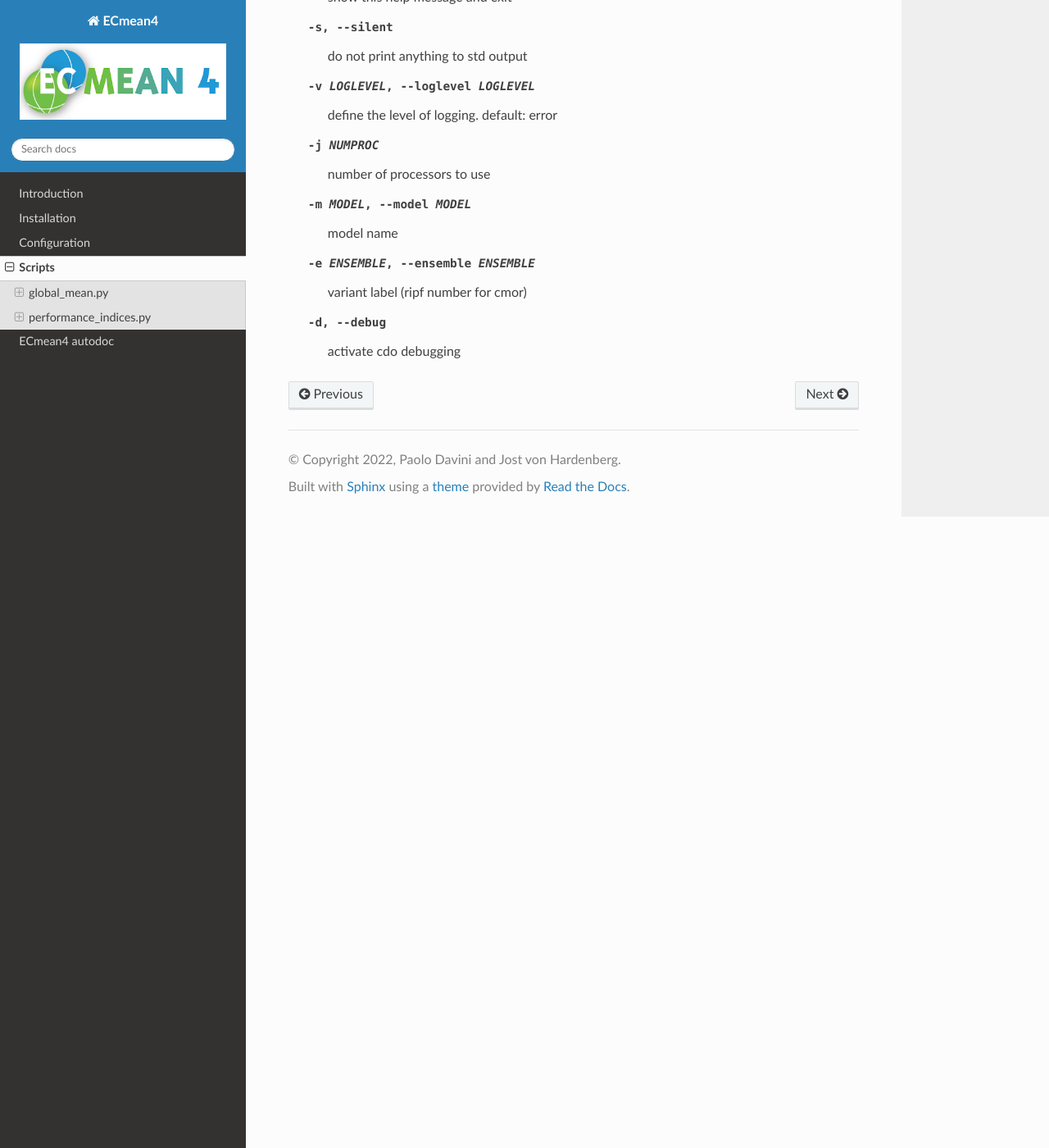
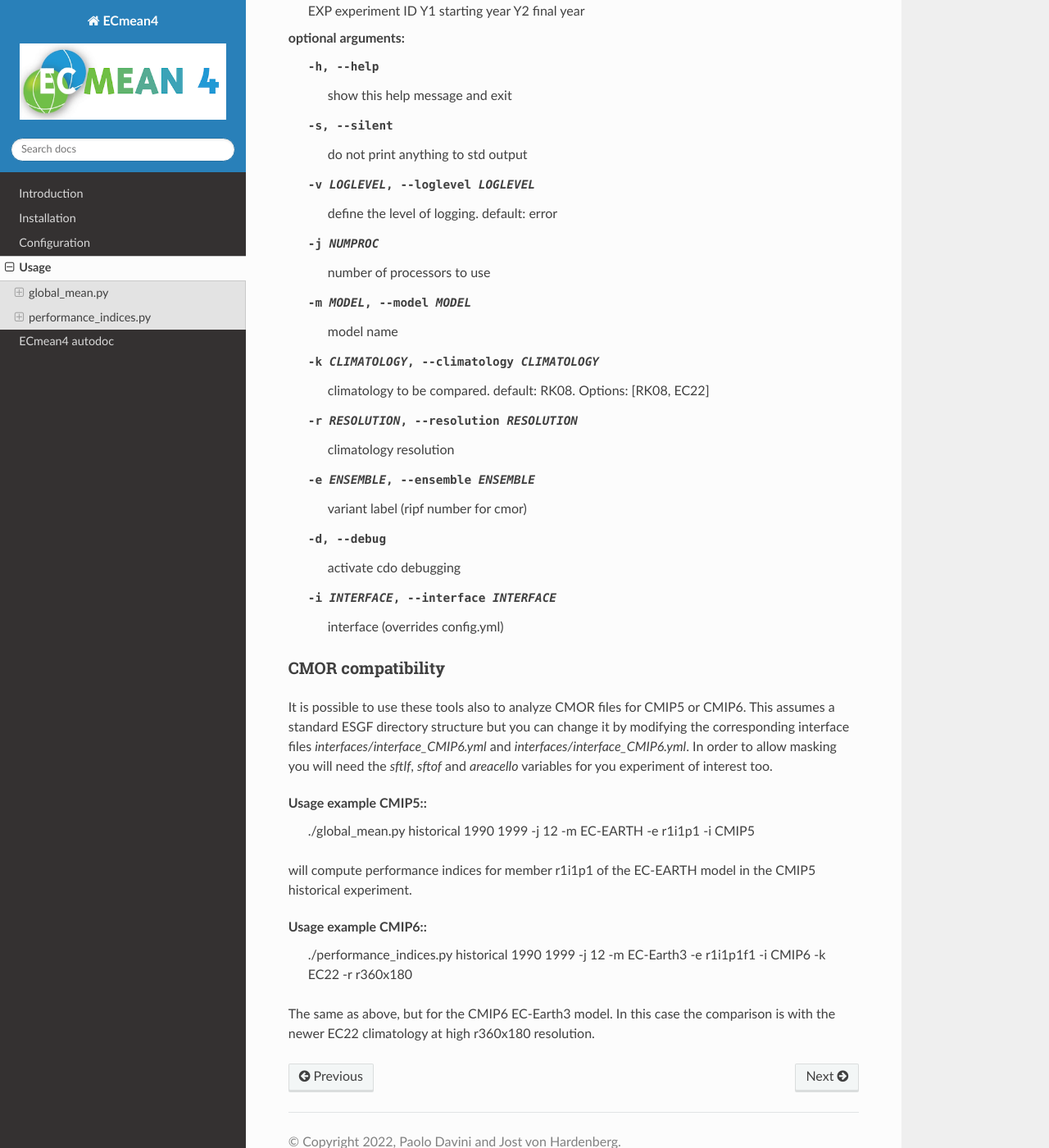
Before and after one commit to oloapinivad/ECmean4, a Sphinx documentation site: the page built from docs/sphinx/source/usage.rst, in a window 1280 px wide and 1400 px high, scrolled down 2241 px. Shown: the whole window at 82% size. Built offline with Sphinx 7.4.7 and the Read the Docs theme 2.0.0, drawn with Linux system fonts in a browser that asks for light colours; formulas are drawn with MathJax 3; some of the changed text lies outside the part shown.

Commit message:
updated usage

```diff
--- a/docs/sphinx/source/usage.rst
+++ b/docs/sphinx/source/usage.rst
@@ -1,5 +1,5 @@
-Scripts
-=======
+Usage
+=====
 ECmean4 is based on two independent Python scripts which builts on the same set of functions and classes.
 They both produces takes care of all the computation and produces a .txt table:
 
@@ -40,6 +40,8 @@
   -e ENSEMBLE, --ensemble ENSEMBLE
                         variant label (ripf number for cmor)
   -d, --debug           activate cdo debugging
+  -i INTERFACE, --interface INTERFACE
+                        interface (overrides config.yml)
 
 performance_indices.py
 ----------------------
@@ -47,20 +49,20 @@
 Main concepts
 ^^^^^^^^^^^^^
 
-The ``performance_indices.py`` script computes the `Reichler and Kim Performance Indices <https://journals.ametsoc.org/view/journals/bams/89/3/bams-89-3-303.xml>`_. A few minor modification has been implemented in the original ECmean configuration so that it still work on a regular 2x2 grid (instead of using observation grid). and it is based on old climatological assessment present in the original ECmean. The climatology is defined by ``pi_climatology.yml`` script. Climatology for PI is still VERY outdated and it is being updated.
+The ``performance_indices.py`` script computes the `Reichler and Kim Performance Indices <https://journals.ametsoc.org/view/journals/bams/89/3/bams-89-3-303.xml>`_. A few minor modification has been implemented in the original ECmean configuration so that it still work on a regular 2x2 grid (instead of using observation grid). and it is based on old climatological assessment present in the original ECmean. The climatology is defined by ``pi_climatology.yml`` script. In addition to the old, original RK08 climatology (which was used also by the older ECMean tool for EC-Earth3), which is used by default, a recent climatology based on ERA5 and other state-of-the-art observational datasets is available, called EC22.
 
 .. warning::
-	A bug is known for sea surface salinity variance, as described on the correspondent `Github Issue <https://github.com/oloapinivad/ECmean4/issues/8>`_ Please be aware the this PI is affected.
+	Sea surface salinity variance for RK08 is wrong, as described on the correspondent `Github Issue <https://github.com/oloapinivad/ECmean4/issues/8>`_ Please be aware that this PI is affected.
 
 
 Usage
 ^^^^^
 
-Running the performance indices evaluation is rather simple ::
+Running the performance indices evaluation is rather simple::
 
         ./performance_indices.py EXP Y1 Y2
 
-Extra options are listed here below:
+Extra options are listed below:
 
 positional arguments:
   EXP                   experiment ID
@@ -75,6 +77,30 @@
   -j NUMPROC            number of processors to use
   -m MODEL, --model MODEL
                         model name
+  -k CLIMATOLOGY, --climatology CLIMATOLOGY
+                        climatology to be compared. default: RK08. Options:
+                        [RK08, EC22]
+  -r RESOLUTION, --resolution RESOLUTION
+                        climatology resolution
   -e ENSEMBLE, --ensemble ENSEMBLE
                         variant label (ripf number for cmor)
   -d, --debug           activate cdo debugging
+  -i INTERFACE, --interface INTERFACE
+                        interface (overrides config.yml)
+
+
+CMOR compatibility
+^^^^^^^^^^^^^^^^^^
+
+It is possible to use these tools also to analyze CMOR files for CMIP5 or CMIP6. This assumes a standard ESGF directory structure but you can change it by modifying the corresponding interface files `interfaces/interface_CMIP6.yml` and `interfaces/interface_CMIP6.yml`.
+In order to allow masking you will need the `sftlf`, `sftof` and `areacello` variables for you experiment of interest too.
+
+Usage example CMIP5::
+        ./global_mean.py historical 1990 1999 -j 12 -m EC-EARTH -e r1i1p1 -i CMIP5
+
+will compute performance indices for member r1i1p1 of the EC-EARTH model in the CMIP5 historical experiment.
+
+Usage example CMIP6::
+        ./performance_indices.py historical 1990 1999 -j 12 -m EC-Earth3 -e r1i1p1f1 -i CMIP6 -k EC22 -r r360x180
+
+The same as above, but for the CMIP6 EC-Earth3 model. In this case the comparison is with the newer EC22 climatology at high r360x180 resolution.
```
Also changed, not shown: other parts of docs/sphinx/source/usage.rst (+2 -2 lines).
